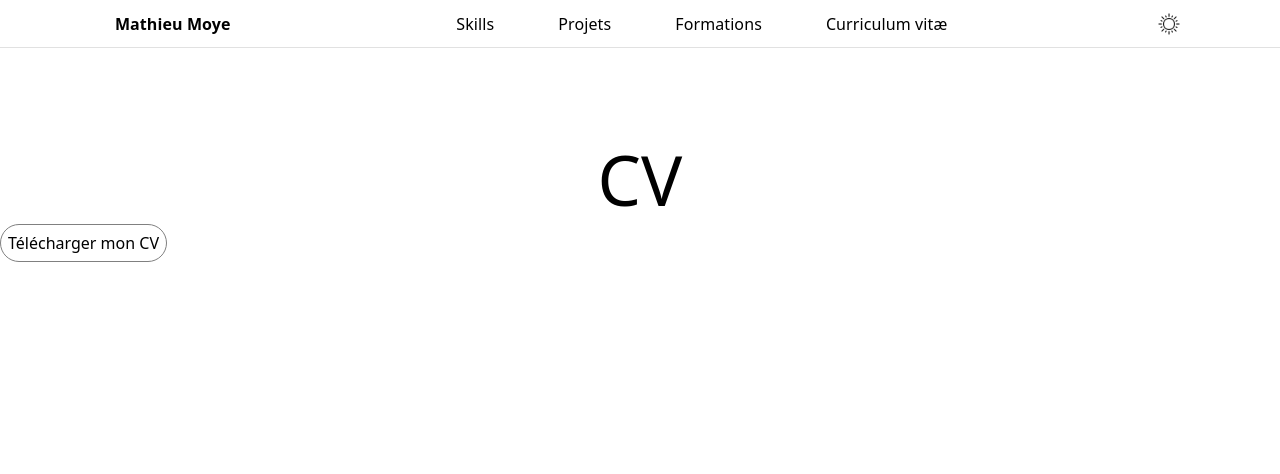
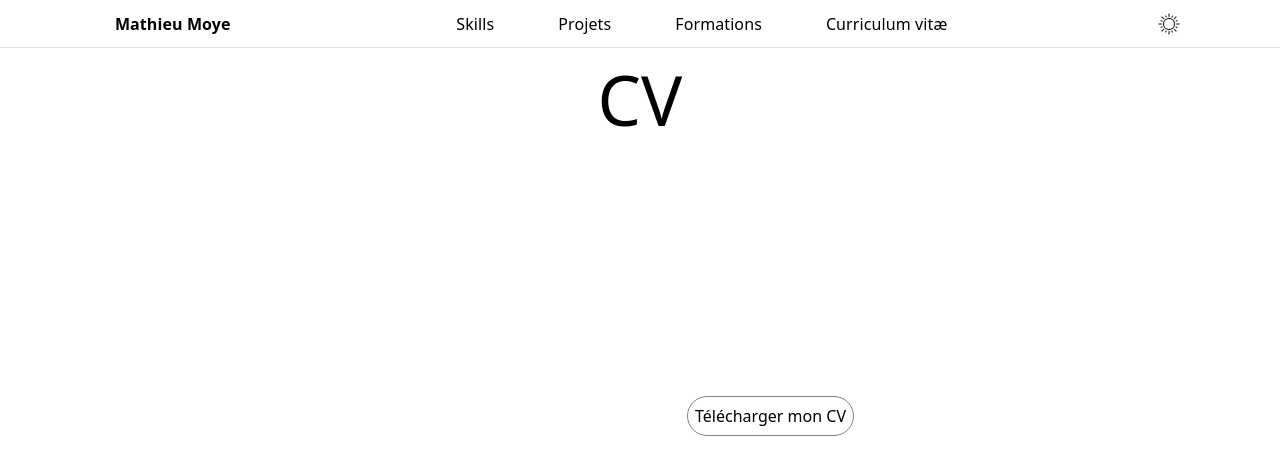
Before and after one commit to MathieuMoye/portfolio_V1, a React (Vite) app: page /CV in a window 1280 px wide. Shown: the top 474 px of the page. Built offline with nearby package versions, Linux system fonts and the light colour scheme.

Commit message:
modification de la page CV

```diff
--- a/src/assets/styles/cv.css
+++ b/src/assets/styles/cv.css
@@ -6,10 +6,13 @@
 .cv-title {
    text-align: center;
    font-size: 4.3rem;
-   margin-top: 5rem;
+   font-weight: 500;
 }
 
 .cv-link {
+    display: block;
+    margin-left: 687px;
+    margin-top: 245px;
     border: 1px solid gray;
     padding: 7px;
     border-radius: 25px;
```
